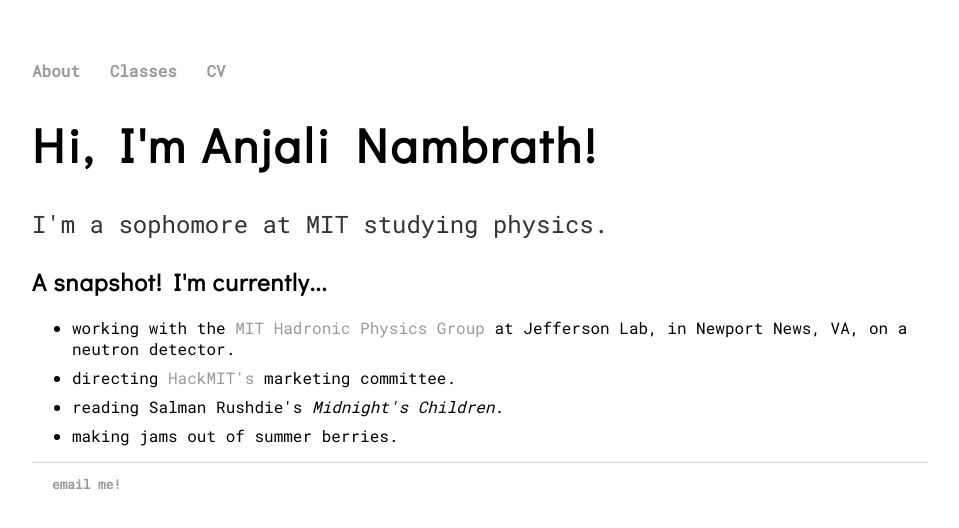
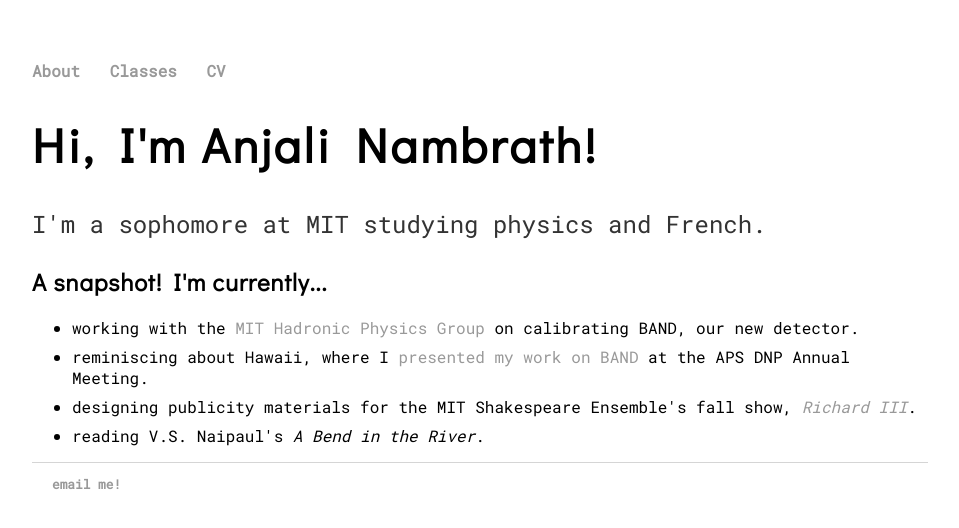
Before and after one commit to nambrath/nambrath.github.io, a Jekyll site: the page built from index.html, in a window 1280 px wide. Shown: the top 528 px of the page, without its empty margins (160-1119 px from the left). Built offline with Jekyll 4.4.1, drawn with Linux system fonts in a browser that asks for light colours.

Commit message:
snapshot update
& some restructuring

```diff
--- a/_layouts/default.html
+++ b/_layouts/default.html
@@ -10,7 +10,7 @@
     		<ul>
         		<li><a href="/">About</a></li>
 	        	<li><a href="/classes/">Classes</a></li>
-        		<li><a href="/cv/">CV</a></li>
+        		<li><a href="/stuff/resume.pdf">CV</a></li>
     		</ul>
 		</nav>
 		<div class="container">
--- a/classes/index.html
+++ b/classes/index.html
@@ -10,7 +10,6 @@ title: Classes
 	      <li> <b>8.05:</b> Quantum Physics II </li>
 	      <li> <b>8.370:</b> Quantum Computation </li>
 	      <li> <b>8.590:</b> Topics in Biophysics and Physical Biology </li>
-	      <li> <b>14.02:</b> Introduction to Macroeconomics </li>
 	      <li> <b>21G.304:</b> French IV </li>
 	    </ul>
 	<h2> Spring 2018 </h2>
--- a/index.html
+++ b/index.html
@@ -4,15 +4,15 @@ title: Anjali Nambrath
 ---
 <div class="blurb">
 	<h1>Hi, I'm Anjali Nambrath!</h1>
-	<p>I'm a sophomore at MIT studying physics.</p>
+	<p>I'm a sophomore at MIT studying physics and French.</p>
 
 	<h2> A snapshot! I'm currently... </h2>
 	<div class="snapshot">
 		<ul>
-			<li>working with the <a href="https://hen-lab.com">MIT Hadronic Physics Group</a> at Jefferson Lab, in Newport News, VA, on a neutron detector.</li>
-			<li>directing <a href="https://hackmit.org">HackMIT's</a> marketing committee.</li>
-			<li>reading Salman Rushdie's <em>Midnight's Children</em>.</li>
-			<li>making jams out of summer berries.</li>
+			<li>working with the <a href="https://hen-lab.com">MIT Hadronic Physics Group</a> on calibrating BAND, our new detector.</li>
+			<li>reminiscing about Hawaii, where I <a href="/stuff/poster.PNG">presented my work on BAND</a> at the APS DNP Annual Meeting.</li>
+			<li>designing publicity materials for the MIT Shakespeare Ensemble's fall show, <a href="http://ensemble.mit.edu/shows/show.php?season=2018F"><em>Richard III</em></a>.</li>
+			<li>reading V.S. Naipaul's <em>A Bend in the River</em>.</li>
 		</ul>
 	</div>
 </div><!-- /.blurb -->
```
Also changed, not shown: 2 other files.
